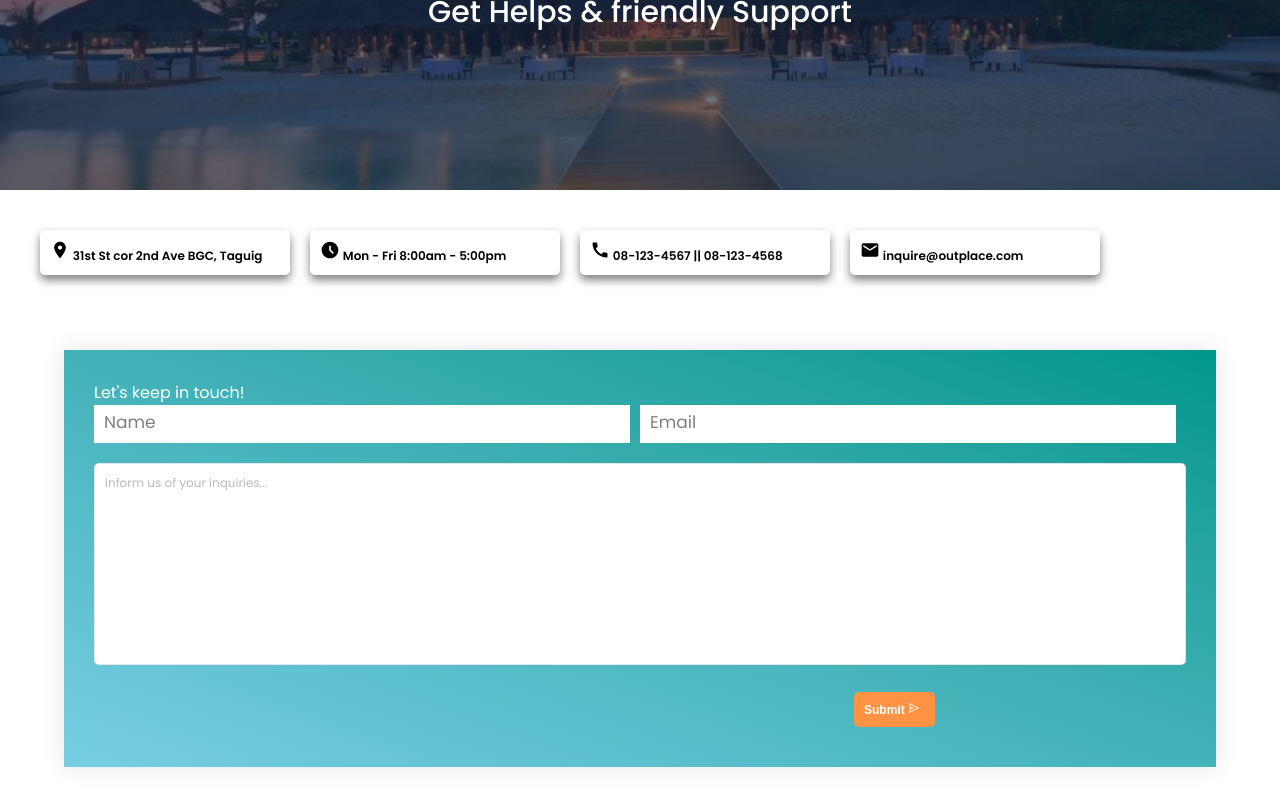
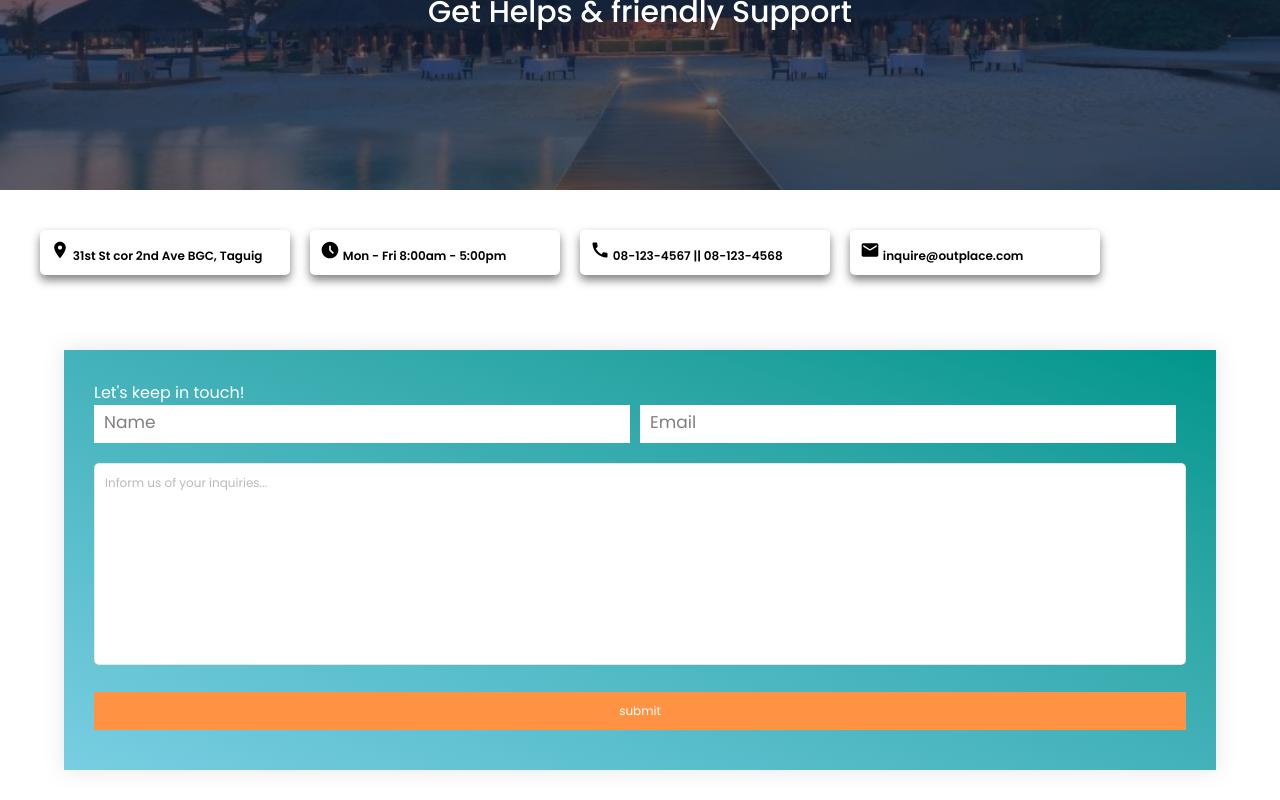
Before and after one commit to mendoza2929/booking, a React (Create React App) app in the folder client/: page /contact in a window 1280 px wide. Shown: the part 530-1330 px from the top of the page. Built offline with nearby package versions, Linux system fonts and the light colour scheme.

Commit message:
contact form updated

```diff
--- a/client/src/components/contact/Contact.jsx
+++ b/client/src/components/contact/Contact.jsx
@@ -4,6 +4,7 @@ import Back from '.././common/Back'
 import img from '.././img/bg4.jpg'
 import {AiOutlineSend} from 'react-icons/ai'
 import Header from '../common/header/Header'
+// import {AiOutlineSend} from 'react-icons/ai'
 import LocationOnIcon from '@mui/icons-material/LocationOn';
 import EmailIcon from '@mui/icons-material/Email';
 import CallIcon from '@mui/icons-material/Call';
@@ -36,14 +37,15 @@ const Contact = () => {
         </div>
 
         <div className="container">
-            <form action="" className='shadow'>
+            <form action="" className='shadow contactForm'>
                 <span className='span'>Let's keep in touch!</span>
                 <div>
                     <input type="text" placeholder='Name'/>
                     <input type="email" placeholder='Email' />
                 </div>
                 <textarea name="" id="" cols="30" rows="10" placeholder='Inform us of your inquiries...'></textarea>
-                <button className='btn7'>Submit <i><AiOutlineSend/></i></button>
+                {/* <button className='btn7'>Submit</button> */}
+                <input type="submit" value='submit' className="btn7" />
             </form>
         </div>
 
--- a/client/src/components/contact/contact.css
+++ b/client/src/components/contact/contact.css
@@ -31,7 +31,7 @@
 .span{
     color: white;
 }
-  .shadow{
+  .contactForm{
     margin-top: 100px;
     background-image: linear-gradient(to right top, #78cee2, #5dc0ce, #43b2b9, #27a4a2, #01968b);
   }
@@ -68,13 +68,14 @@
 .contact .btn7{
     padding-bottom: 10px;
     margin-bottom:10px;
-    margin-left:  760px;
 
 }
 
 .btn7{
     background-color: #ff9343 ;
     color: white;
+    width: 50px;
+    cursor: pointer;
 }
 
 @media screen and (max-width:768px){
```
